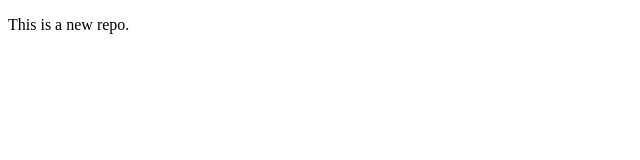
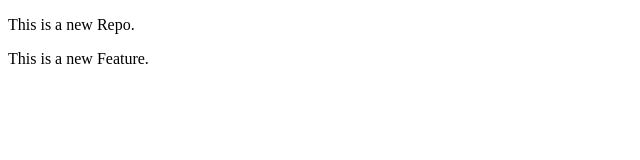
Before and after one commit to Hamid682004/Local_Repo, a plain HTML site: page index.html in a window 1280 px wide. Shown: the whole page, without its empty margins (0-640 px from the left). Drawn offline with Linux system fonts and the light colour scheme.

Commit message:
Adding new line

```diff
--- a/index.html
+++ b/index.html
@@ -6,6 +6,7 @@
     <title>LocalRepo</title>
 </head>
 <body>
-    <p>This is a new repo.</p>
+    <p>This is a new Repo.</p>
+    <p>This is a new Feature.</p>
 </body>
 </html>
```
